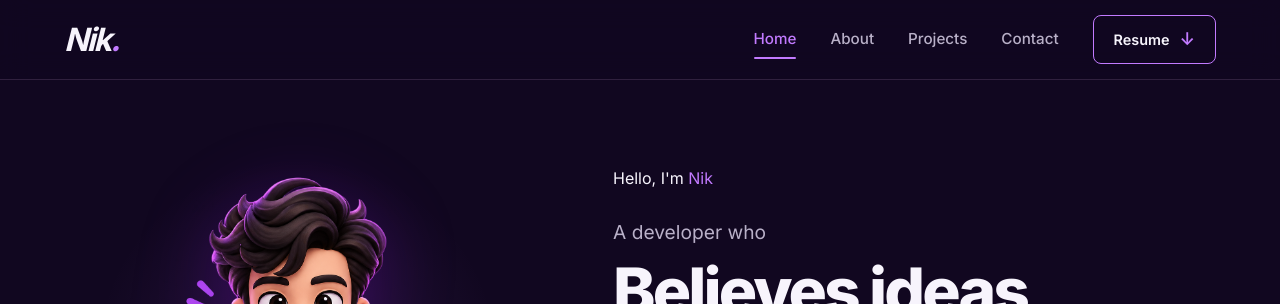
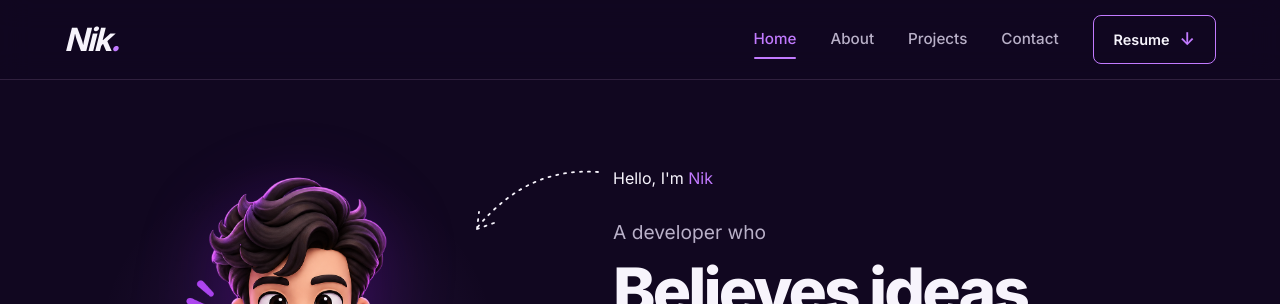
Before and after one commit to nikhilkdevx/My-PortFolio, a React (Vite) app: page / in a window 1280 px wide. Shown: the top 304 px of the page. Built offline with nearby package versions, Linux system fonts and the light colour scheme.

Commit message:
added a dotted icon

```diff
--- a/src/sections/Hero.css
+++ b/src/sections/Hero.css
@@ -212,6 +212,31 @@
   transform: translateY(-6px);
 }
 
+.hero-greeting-wrap {
+  position: relative;
+  width: fit-content;
+  margin-bottom: 28px;
+}
+
+.hero-greeting {
+  margin-bottom: 0;
+  color: var(--color-text-primary);
+  font-size: 1rem;
+}
+
+.hero-greeting-arrow {
+  position: absolute;
+  width: 180px;
+  height: 90px;
+
+  right: calc(100% + 5px);
+  top: -2px;
+
+  color: var(--color-text-primary);
+  overflow: visible;
+  pointer-events: none;
+}
+
 /* Responsive layout */
 
 @media (max-width: 768px) {
@@ -256,4 +281,8 @@
   .hero-avatar-glow {
     max-width: 300px;
   }
+
+  .hero-greeting-arrow {
+    display: none;
+  }
 }
--- a/src/sections/Hero.jsx
+++ b/src/sections/Hero.jsx
@@ -19,9 +19,37 @@ function Hero() {
 
         {/* Right: Introduction */}
         <div className="hero-introduction">
-          <p className="hero-greeting">
-            Hello, I'm <span>Nik</span>
-          </p>
+          <div className="hero-greeting-wrap">
+            <p className="hero-greeting">
+              Hello, I'm <span>Nik</span>
+            </p>
+
+            <svg
+              className="hero-greeting-arrow"
+              viewBox="0 0 180 90"
+              fill="none"
+              aria-hidden="true"
+            >
+              <path
+                d="M170 8 C125 5, 85 20, 48 65"
+                stroke="currentColor"
+                strokeWidth="1.8"
+                strokeLinecap="round"
+                strokeDasharray="2 6"
+                fill="none"
+              />
+
+              <path
+                d="M49 65 L51 48 M49 65 L66 59"
+                stroke="currentColor"
+                strokeWidth="1.8"
+                strokeLinecap="round"
+                strokeLinejoin="round"
+                strokeDasharray="2 6"
+                fill="none"
+              />
+            </svg>
+          </div>
 
           <p className="hero-preheading">
             A developer who
```
